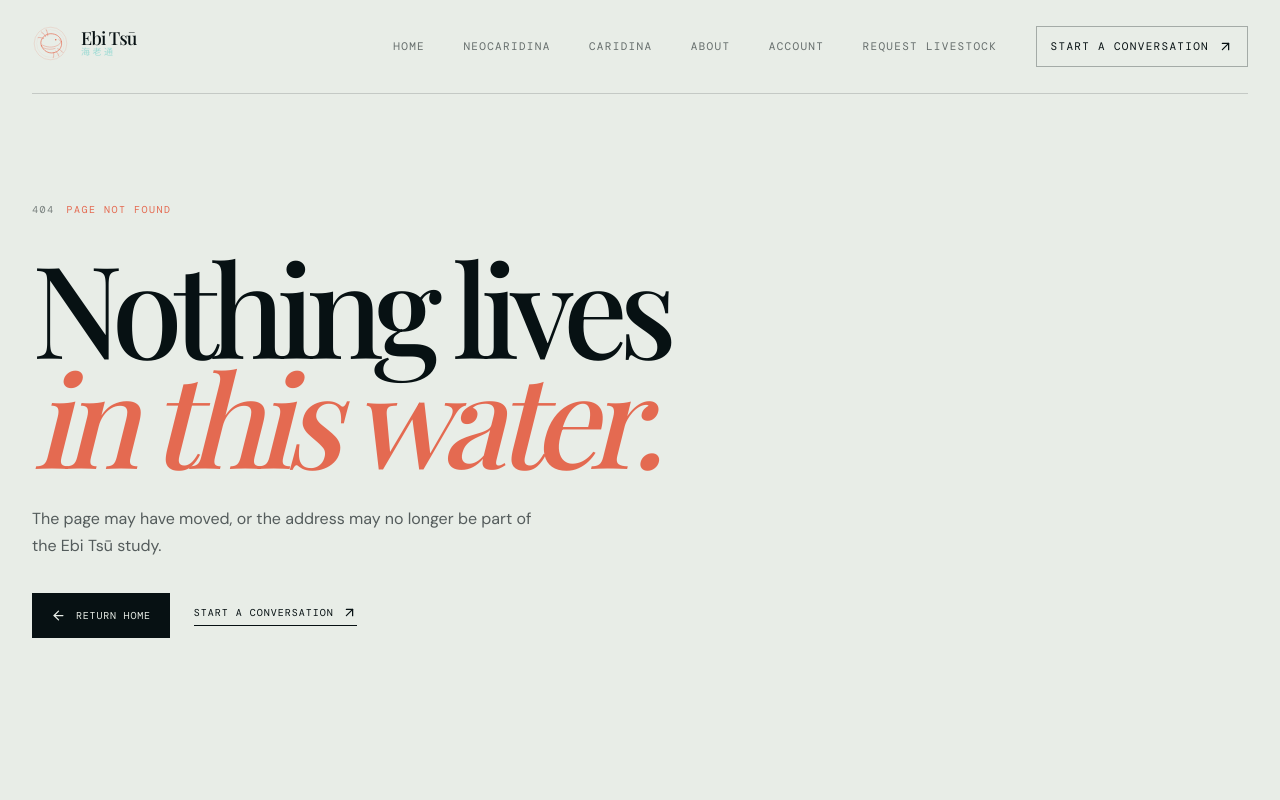
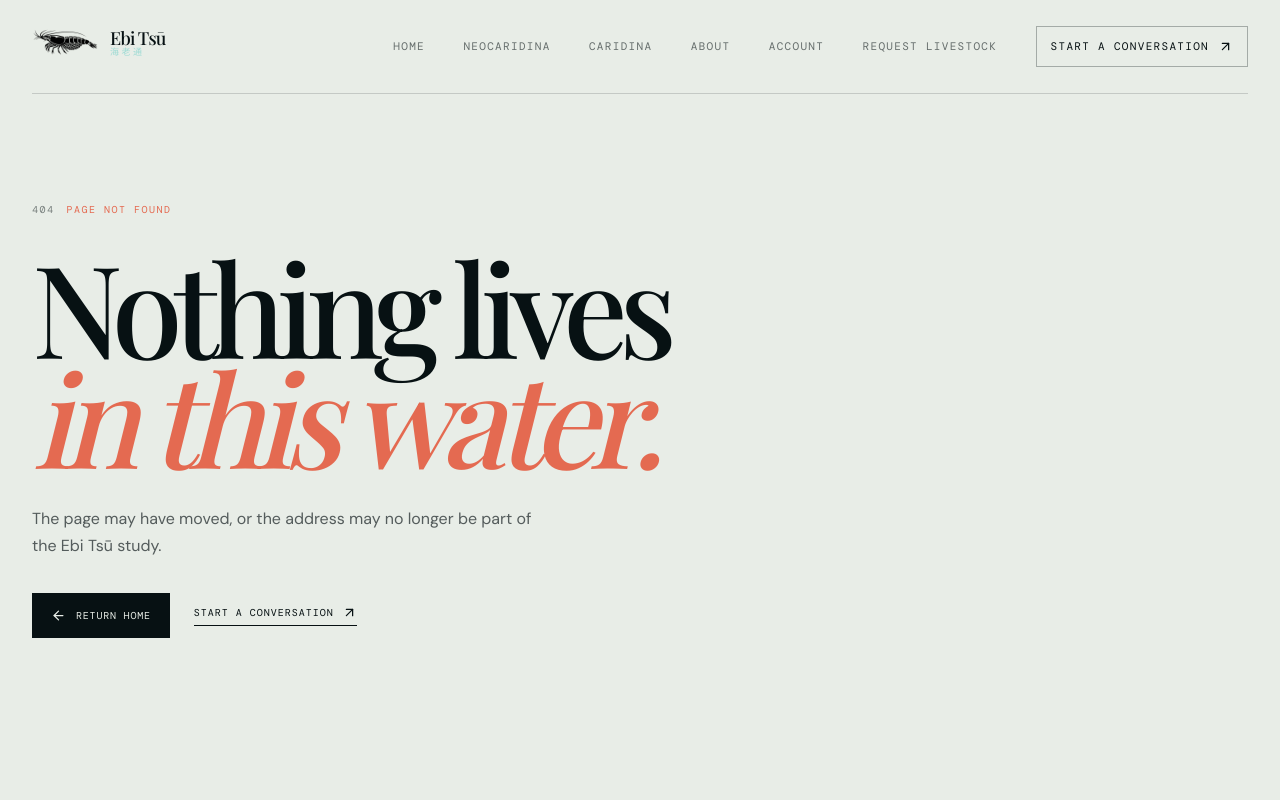
Before and after one commit to DonnKapp/Ebi-Tsu, a React (Vite) app in the folder client/: page /404 in a window 1280 px wide. Shown: the top 800 px of the page. Built offline with nearby package versions, Linux system fonts and the light colour scheme; a web font is replaced by a local one.

Commit message:
replace placeholder emblem with approved ebi tsu logo

```diff
--- a/client/src/components/BrandMark.tsx
+++ b/client/src/components/BrandMark.tsx
@@ -1,27 +1,23 @@
-import type { SVGProps } from "react";
+import type { ImgHTMLAttributes } from "react";
 
-type BrandMarkProps = SVGProps<SVGSVGElement> & {
+type BrandMarkProps = ImgHTMLAttributes<HTMLImageElement> & {
   compact?: boolean;
 };
 
-export function BrandMark({ compact = false, ...props }: BrandMarkProps) {
+export function BrandMark({
+  compact = false,
+  className = "",
+  ...props
+}: BrandMarkProps) {
   return (
-    <svg
+    <img
       aria-label="Ebi Tsū shrimp emblem"
-      className={`brand-mark ${compact ? "brand-mark--compact" : ""}`}
+      className={`brand-mark ${compact ? "brand-mark--compact" : ""} ${className}`.trim()}
+      src="/assets/ebi-tsu-logo.webp"
+      alt="Ebi Tsū shrimp emblem"
       role="img"
-      viewBox="0 0 120 120"
       {...props}
-    >
-      <circle cx="60" cy="60" r="53" fill="none" stroke="currentColor" strokeWidth="1.2" opacity="0.42" />
-      <circle cx="60" cy="60" r="45" fill="none" stroke="currentColor" strokeWidth="0.7" opacity="0.24" />
-      <path d="M31 68c6 16 22 25 39 22 15-3 25-14 26-28 1-16-9-28-23-32-16-5-32 1-40 14-5 8-6 16-2 24Z" fill="none" stroke="currentColor" strokeWidth="2.2" strokeLinecap="round" />
-      <path d="M34 65c14 8 32 9 47 2 7-3 12-8 15-14M36 74c14 6 27 6 39 2" fill="none" stroke="currentColor" strokeWidth="1.25" strokeLinecap="round" opacity="0.9" />
-      <path d="M44 38c-3-6-7-11-13-15M51 35c-1-7-1-13-5-20M38 44c-7-3-12-4-18-3" fill="none" stroke="currentColor" strokeWidth="1.35" strokeLinecap="round" />
-      <path d="M83 77c7 2 12 6 17 12M77 85c6 5 8 10 10 16M70 89c1 6 1 11-1 17" fill="none" stroke="currentColor" strokeWidth="1.2" strokeLinecap="round" />
-      <circle cx="77" cy="48" r="2.6" fill="currentColor" />
-      <path d="M87 47c4 2 6 5 7 9" fill="none" stroke="currentColor" strokeWidth="1.1" strokeLinecap="round" />
-    </svg>
+    />
   );
 }
 
@@ -32,7 +28,9 @@ export function BrandLockup({ compact = false }: { compact?: boolean }) {
       <span className="brand-lockup__type">
         <span className="wordmark__latin">Ebi Tsū</span>
         <span className="wordmark__kanji">海老通</span>
-        {!compact && <span className="brand-lockup__tagline">The Shrimp Connoisseur</span>}
+        {!compact && (
+          <span className="brand-lockup__tagline">The Shrimp Connoisseur</span>
+        )}
       </span>
     </span>
   );
--- a/client/src/index.css
+++ b/client/src/index.css
@@ -137,6 +137,10 @@ button {
 .site-header--light .brand-lockup {
   color: var(--ink);
 }
+.site-header:not(.site-header--light) .brand-mark,
+.site-footer .brand-mark {
+  filter: invert(1);
+}
 .brand-lockup {
   display: inline-flex;
   align-items: center;
@@ -144,14 +148,16 @@ button {
   color: var(--paper);
 }
 .brand-mark {
-  width: 45px;
-  height: 45px;
-  color: var(--shell);
+  display: block;
+  width: 84px;
+  height: 48px;
+  object-fit: contain;
+  object-position: center;
   flex: none;
 }
 .brand-mark--compact {
-  width: 37px;
-  height: 37px;
+  width: 66px;
+  height: 38px;
 }
 .brand-lockup__type {
   display: flex;
@@ -181,6 +187,15 @@ button {
 }
 .brand-lockup--compact .wordmark__latin {
   font-size: 18px;
+}
+@media (max-width: 800px) {
+  .brand-lockup {
+    gap: 9px;
+  }
+  .brand-mark--compact {
+    width: 58px;
+    height: 34px;
+  }
 }
 .hero {
   position: relative;
```
Also changed, not shown: client/public/assets/ebi-tsu-logo.webp (added), 1 other file (tests, documents, lock files or other folders).
